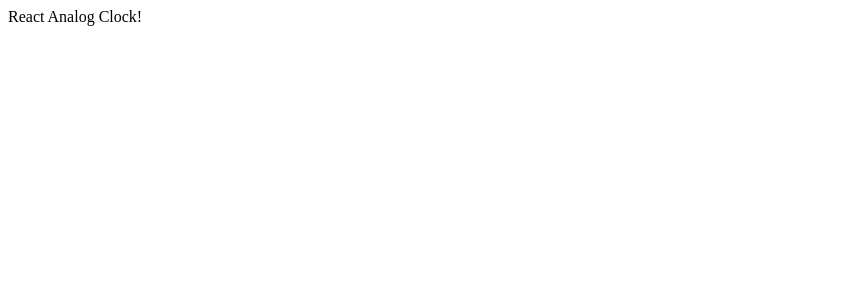
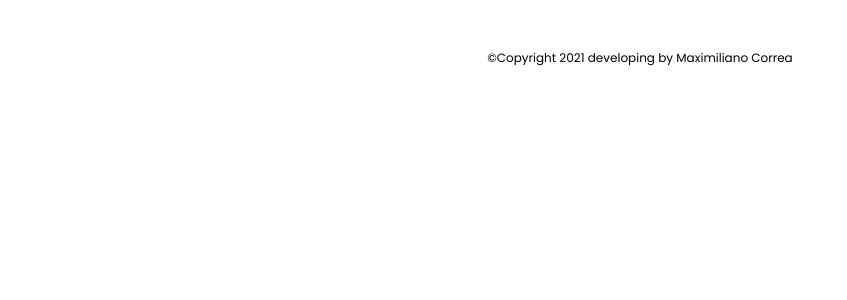
Before and after one commit to MaxiCorrea/react-analog-clock, a React (Create React App) app: page / in a window 1280 px wide. Shown: the top 300 px of the page, without its empty margins (0-847 px from the left). Built offline with nearby package versions, Linux system fonts and the light colour scheme.

Commit message:
Creating Footer Component

```diff
--- a/package.json
+++ b/package.json
@@ -13,6 +13,7 @@
     "@types/react-dom": "^17.0.0",
     "react": "^17.0.2",
     "react-dom": "^17.0.2",
+    "react-jss": "^10.7.1",
     "react-scripts": "4.0.3",
     "typescript": "^4.1.2",
     "web-vitals": "^1.0.1"
--- a/public/index.html
+++ b/public/index.html
@@ -5,12 +5,15 @@
     <link rel="icon" href="%PUBLIC_URL%/favicon.ico" />
     <meta name="viewport" content="width=device-width, initial-scale=1" />
     <meta name="theme-color" content="#000000" />
-    <meta
-      name="description"
-      content="Analog Clock"
-    />
+    <meta name="description" content="Analog Clock" />
     <link rel="apple-touch-icon" href="%PUBLIC_URL%/logo192.png" />
     <link rel="manifest" href="%PUBLIC_URL%/manifest.json" />
+    <link rel="preconnect" href="https://fonts.googleapis.com" />
+    <link rel="preconnect" href="https://fonts.gstatic.com" crossorigin />
+    <link
+      href="https://fonts.googleapis.com/css2?family=Poppins:wght@400;500&display=swap"
+      rel="stylesheet"
+    />
     <title>Analog Clock</title>
   </head>
   <body>
--- a/src/application/Application.tsx
+++ b/src/application/Application.tsx
@@ -1,5 +1,6 @@
 import * as React from "react";
+import { ClockPage } from "../pages/ClockPage";
 
 export const Application: React.FC = () => {
-  return <div>React Analog Clock!</div>;
+  return <ClockPage />;
 };
--- /dev/null
+++ b/src/components/footer/Footer.style.ts
@@ -0,0 +1,8 @@
+import { createUseStyles } from "react-jss";
+
+export const useFooterStyles = createUseStyles({
+  footer: {
+    width: "100%",
+    height: "100px",
+  },
+});
--- /dev/null
+++ b/src/components/footer/Footer.tsx
@@ -0,0 +1,15 @@
+import * as React from "react";
+import { useFooterStyles } from "./Footer.style";
+import { Container } from "./container/Container";
+import { Copyright } from "./copyright/Copyright";
+
+export const Footer: React.FC = () => {
+  const classes = useFooterStyles();
+  return (
+    <footer className={classes.footer}>
+      <Container>
+        <Copyright />
+      </Container>
+    </footer>
+  );
+};
--- /dev/null
+++ b/src/components/footer/container/Container.style.ts
@@ -0,0 +1,12 @@
+import { createUseStyles } from "react-jss";
+
+export const useContainerStyles = createUseStyles({
+  root: {
+    width: "100%",
+    height: "100%",
+    display: "flex",
+    flexDirection: "column",
+    justifyContent: "center",
+    alignItems: "center",
+  },
+});
--- /dev/null
+++ b/src/components/footer/container/Container.tsx
@@ -0,0 +1,7 @@
+import * as React from "react";
+import { useContainerStyles } from "./Container.style";
+
+export const Container: React.FC = (props) => {
+  const classes = useContainerStyles();
+  return <div className={classes.root}>{props.children}</div>;
+};
--- /dev/null
+++ b/src/components/footer/copyright/Copyright.style.ts
@@ -0,0 +1,8 @@
+import { createUseStyles } from "react-jss";
+
+export const useCopyrightStyles = createUseStyles({
+  root: {
+    fontFamily : "Poppins",
+    fontSize : "12px",
+  },
+});
--- /dev/null
+++ b/src/components/footer/copyright/Copyright.tsx
@@ -0,0 +1,12 @@
+import * as React from "react";
+import { useCopyrightStyles } from "./Copyright.style";
+
+export const Copyright: React.FC = () => {
+  const classes = useCopyrightStyles();
+  return (
+    <div className={classes.root}>
+      &copy;Copyright {new Date().getFullYear()} developing by Maximiliano
+      Correa
+    </div>
+  );
+};
--- /dev/null
+++ b/src/pages/ClockPage.tsx
@@ -0,0 +1,9 @@
+import * as React from "react";
+import { Footer } from "../components/footer/Footer";
+export const ClockPage: React.FC = () => {
+  return (
+    <>
+      <Footer />
+    </>
+  );
+};
```
Also changed, not shown: src/index.tsx (+5 -5 lines), 2 other files (tests, documents, lock files or other folders).
